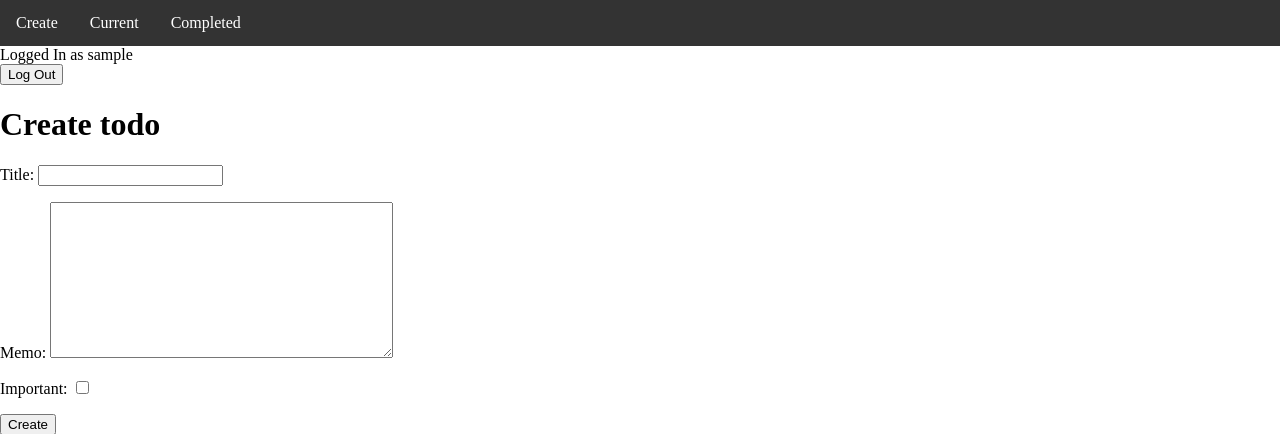
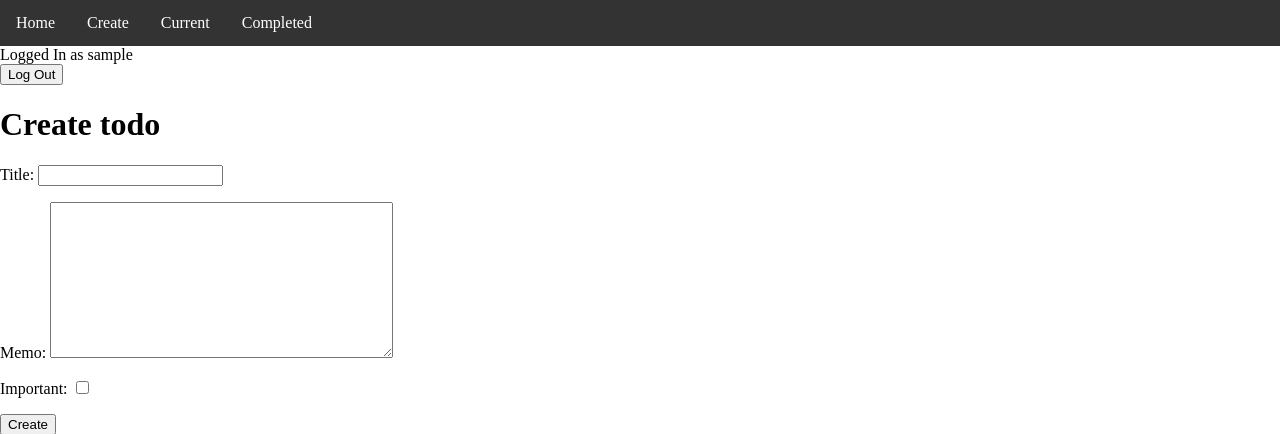
Before and after one commit to erischon/todowoo_project, a Django app: page /create/ in a window 1280 px wide. Shown: the top 434 px of the page. Run offline with Django 3.2, Linux system fonts and the light colour scheme; the visitor is signed in with stand-in values (Sample User, id 1).

Commit message:
Update base.html

```diff
--- a/todo/templates/todo/base.html
+++ b/todo/templates/todo/base.html
@@ -15,6 +15,7 @@
 {% if user.is_authenticated %}
 
     <ul>
+        <li><a href="{% url 'home' %}">Home</a></li>
         <li><a href="{% url 'createtodo' %}">Create</a></li>
         <li><a href="{% url 'currenttodos' %}">Current</a></li>
         <li><a href="{% url 'completedtodos' %}">Completed</a></li>
```
